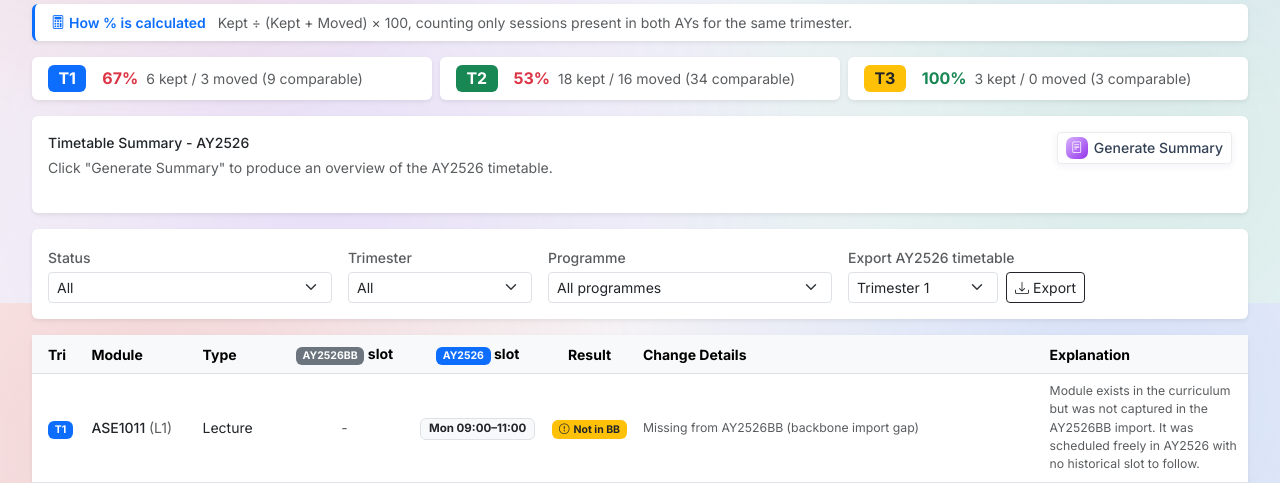
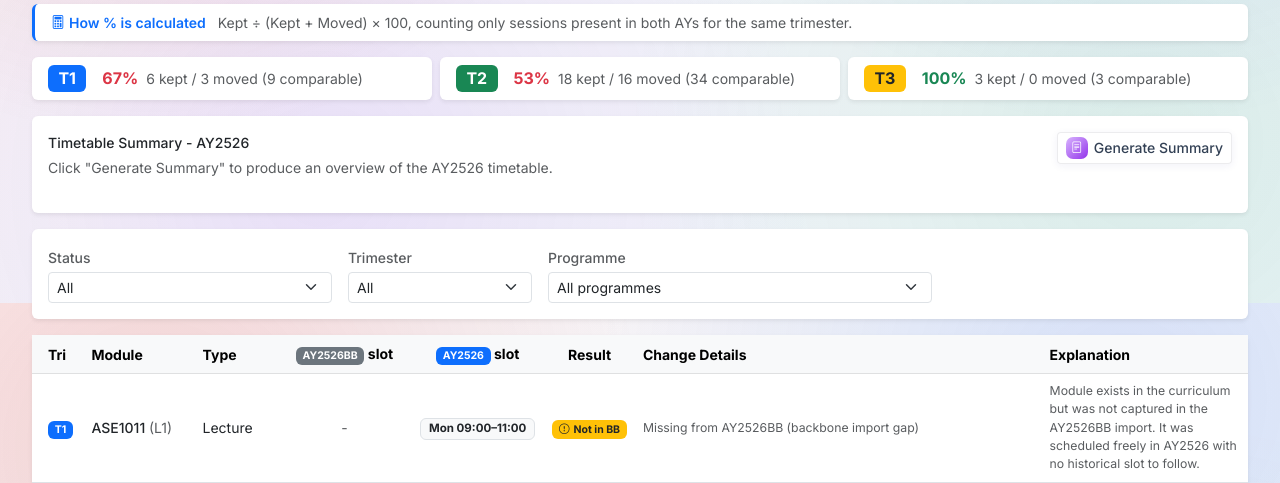
Before and after one commit to Brian-Goh-JW/timetable-system, a Flask app: page /admin/timetable/similarity in a window 1280 px wide. Shown: the part 497-980 px from the top of the page. Run offline with Flask 3, Linux system fonts and the light colour scheme; a user stored in the database is signed in; some libraries are stand-ins or nearby versions.

Commit message:
Remove redundant export control from Similarity Report page

```diff
--- a/app/templates/admin/timetable_similarity.html
+++ b/app/templates/admin/timetable_similarity.html
@@ -173,7 +173,7 @@
                     <option value="3">T3</option>
                 </select>
             </div>
-            <div class="col-6 col-md-3">
+            <div class="col-6 col-md-4">
                 <label class="form-label small text-muted fw-medium mb-1">Programme</label>
                 <select class="form-select form-select-sm" id="filter-prog" onchange="setProg(this.value)">
                     <option value="all">All programmes</option>
@@ -181,19 +181,6 @@
                     <option value="{{ code }}">{{ code }}</option>
                     {% endfor %}
                 </select>
-            </div>
-            <div class="col-6 col-md-4">
-                <label class="form-label small text-muted fw-medium mb-1 d-block">Export {{ compare_label }} timetable</label>
-                <div class="d-flex gap-2">
-                    <select class="form-select form-select-sm" id="export-tri" style="max-width:150px;" onchange="updateExportLink()">
-                        <option value="1">Trimester 1</option>
-                        <option value="2">Trimester 2</option>
-                        <option value="3">Trimester 3</option>
-                    </select>
-                    <a id="export-link" href="#" class="btn btn-sm btn-outline-dark flex-shrink-0">
-                        <i class="bi bi-download me-1"></i>Export
-                    </a>
-                </div>
             </div>
         </div>
     </div>
@@ -371,15 +358,6 @@ function setStatus(val) { _statusFilter = val; applyFilters(); }
 function setTri(val)    { _triFilter    = val; applyFilters(); }
 function setProg(val)   { _progFilter   = val; applyFilters(); }
 
-var COMPARE_AY  = '{{ compare_ay }}';
-var EXPORT_BASE = '{{ url_for("admin.timetable_export") }}';
-
-function updateExportLink() {
-    var n = document.getElementById('export-tri').value;
-    document.getElementById('export-link').href =
-        EXPORT_BASE + '?trimester=' + encodeURIComponent(COMPARE_AY + '-T' + n);
-}
-
 function generateSummary(trimester) {
     var btn  = document.getElementById('summary-btn');
     var text = document.getElementById('summary-text');
@@ -404,8 +382,7 @@ function generateSummary(trimester) {
         });
 }
 
-// Initialise stat cards and export link once everything above is defined.
+// Initialise stat cards once everything above is defined.
 recomputeStats();
-updateExportLink();
 </script>
 {% endblock %}
```
